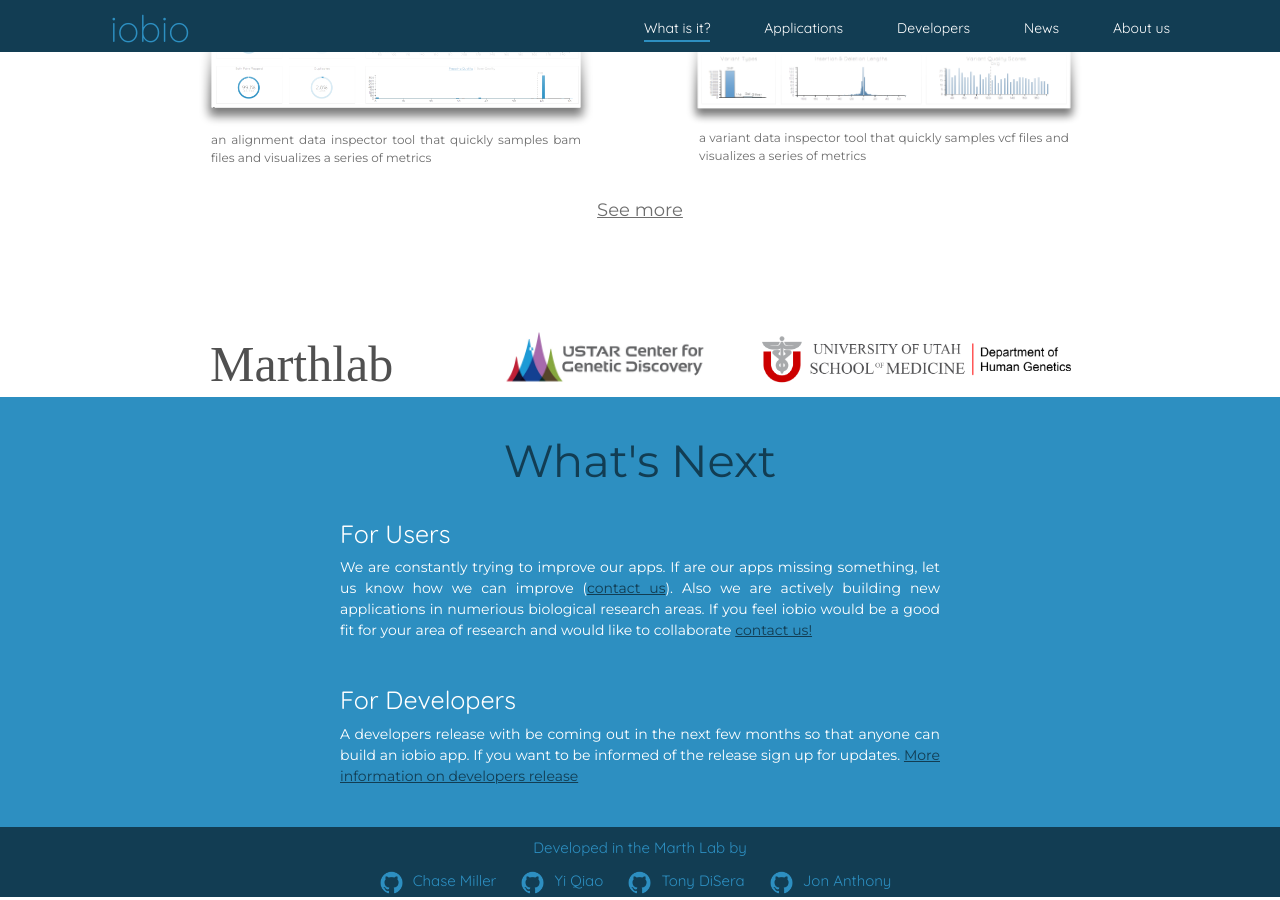
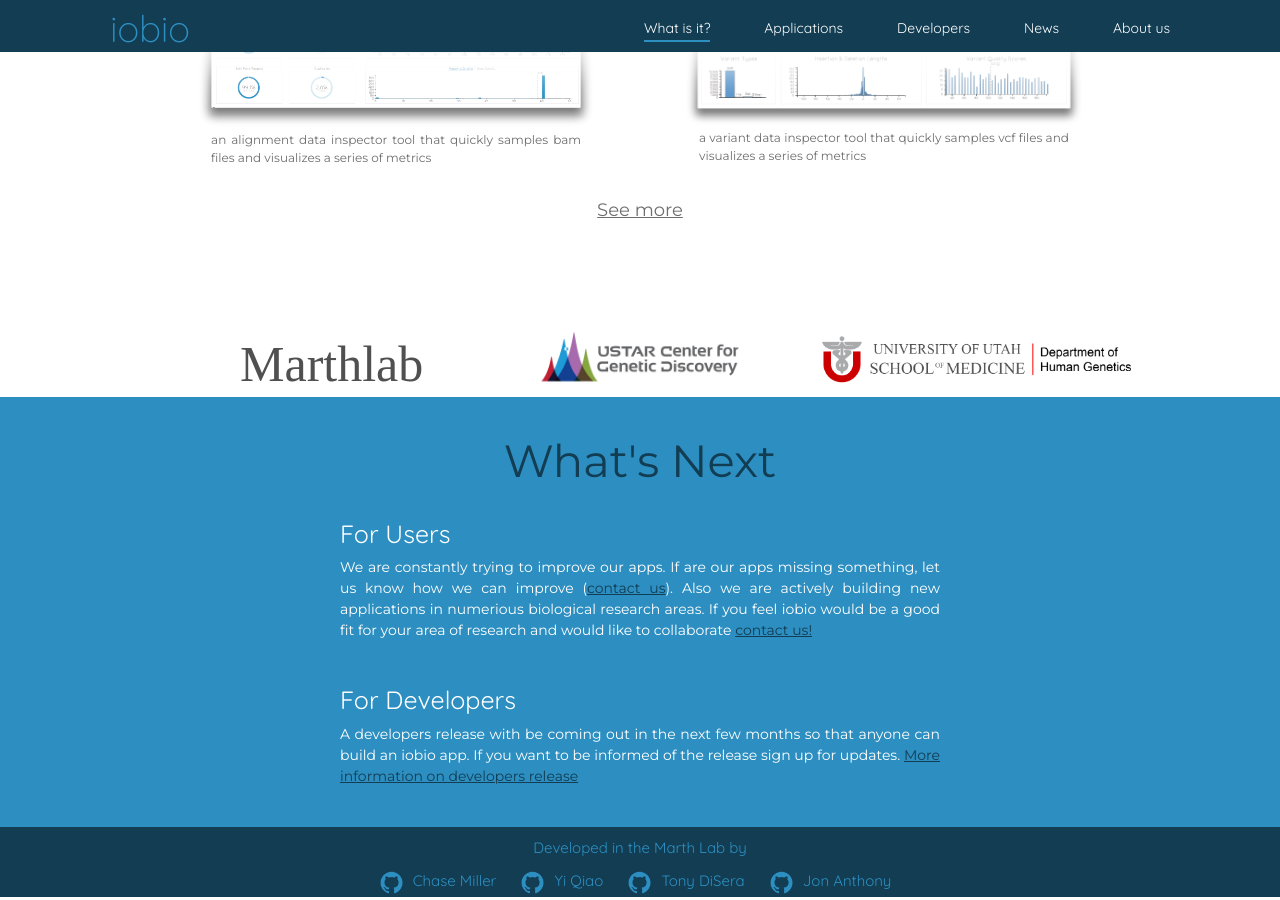
Before and after one commit to iobio/minion, a Jekyll site: the page built from index.html, in a window 1280 px wide and 900 px high, scrolled down 707 px. Built offline with Jekyll 4.4.1, drawn with Linux system fonts in a browser that asks for light colours; some web fonts are replaced; the list of posts is cut into pages by our own code; comment, search, counter and statistics services are not loaded.

Commit message:
set container and footer min-width

```diff
--- a/_layouts/default.html
+++ b/_layouts/default.html
@@ -27,9 +27,9 @@
     <div class="footer">
       {% if page.title != "What is it?" %}
         <div class="logos">
-          <div style="position:absolute; left: 70px; top:0px; font-size:50px;font-family:'Overlock SC', cursive;">Marthlab</div>
-          <img src="public/images/ustar-ucgd-logo.jpg" style="height:60px;margin-left:-70px;"/>
-          <a href="http://www.genetics.utah.edu/"><img src="public/images/genetics_mainlogo3_lrg.png" style="height:50px;position:absolute;right:60px;top:7px"/></a>
+          <div style="position:absolute; left: 100px; top:0px; font-size:50px;font-family:'Overlock SC', cursive;">Marthlab</div>
+          <img src="public/images/ustar-ucgd-logo.jpg" style="height:60px;"/>
+          <a href="http://www.genetics.utah.edu/"><img src="public/images/genetics_mainlogo3_lrg.png" style="height:50px;position:absolute;right:0px;top:7px"/></a>
         </div>
       {% endif %}
       <div class="developers">
--- a/applications.html
+++ b/applications.html
@@ -6,7 +6,6 @@
 order: 2
 ---
 
- <div class="divider" ></div>
   <div class='section'>
     <div class='section-title'>Applications</div>
     <div class="description" style="width:810px; margin: 10px auto 35px auto;font-size:16px; text-align:center">
--- a/index.html
+++ b/index.html
@@ -85,9 +85,9 @@
 
     <div class="footer">
       <div class="logos">
-          <div style="position:absolute; left: 70px; top:0px; font-size:50px;font-family:'Overlock SC', cursive;">Marthlab</div>
-          <img src="public/images/ustar-ucgd-logo.jpg" style="height:60px;margin-left:-70px;"/>
-          <a href="http://www.genetics.utah.edu/"><img src="public/images/genetics_mainlogo3_lrg.png" style="height:50px;position:absolute;right:60px;top:7px"/></a>
+          <div style="position:absolute; left: 100px; top:0px; font-size:50px;font-family:'Overlock SC', cursive;">Marthlab</div>
+          <img src="public/images/ustar-ucgd-logo.jpg" style="height:60px;"/>
+          <a href="http://www.genetics.utah.edu/"><img src="public/images/genetics_mainlogo3_lrg.png" style="height:50px;position:absolute;right:0px;top:7px"/></a>
       </div>
       <div id="contribute" class="section">
         <div class='section-title'>What's Next</div>
--- a/public/css/site.css
+++ b/public/css/site.css
@@ -125,6 +125,7 @@
 .container {
   max-width: 1021px;
   width: 1021px;
+  min-width: 1021px;
   z-index: 1;
   font-size:30px;
   width:100%;
@@ -172,7 +173,7 @@
  * Footer
  *
  */
-.footer { position: absolute; bottom: 0px; width:100%;}
+.footer { position: absolute; bottom: 0px; width:100%; min-width: 100%;}
 .footer .logos {margin: 0px auto 10px auto; width:1000px;text-align:center;position:relative; height: 60px; color:rgb(80,80,80);}
 .footer .developers {background: #123d53; height:60px; padding-top: 10px; color:#2d8fc1; text-align:center;}
 .footer .members {font-size:15px;font-family:quicksand; margin: 5px auto 0px auto; width:800px;text-align:center;}
```
